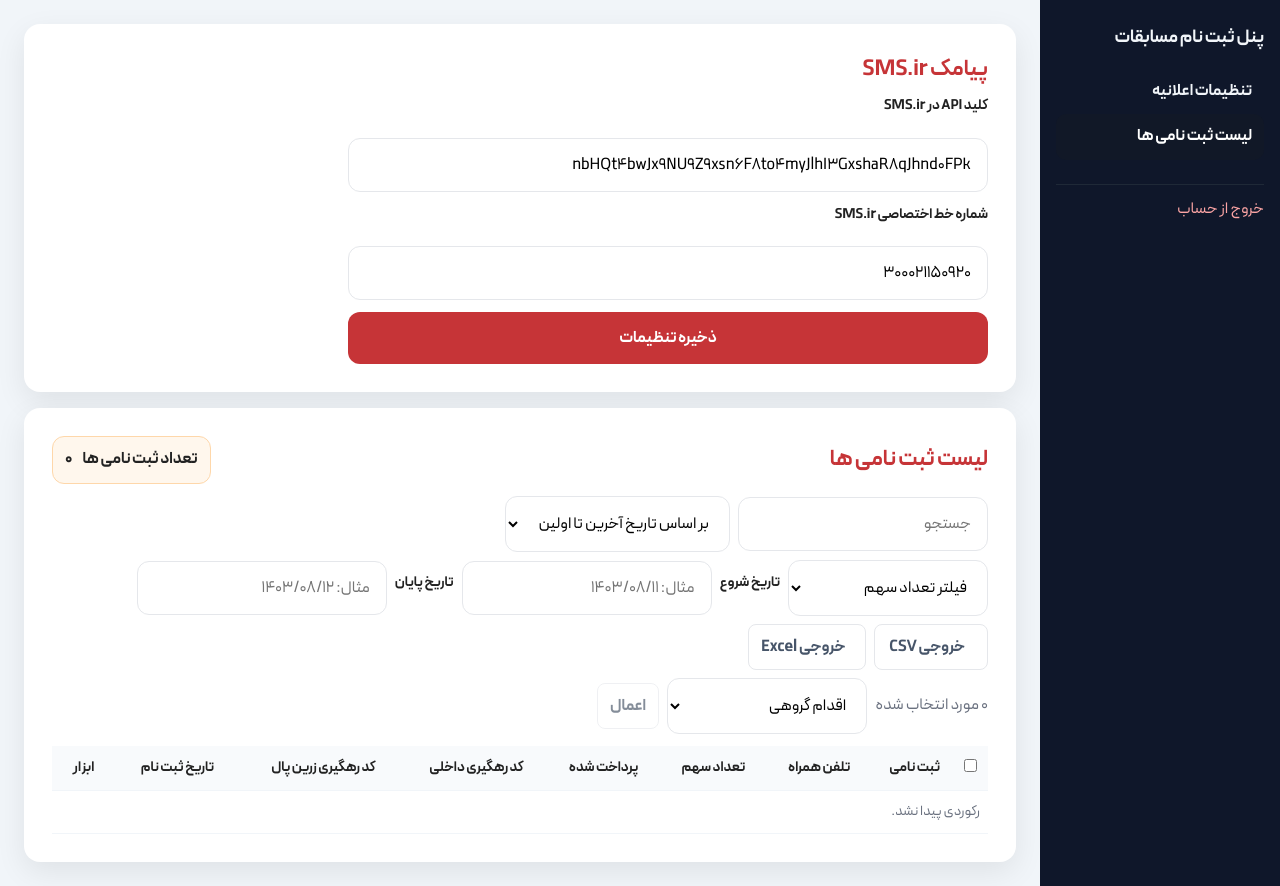
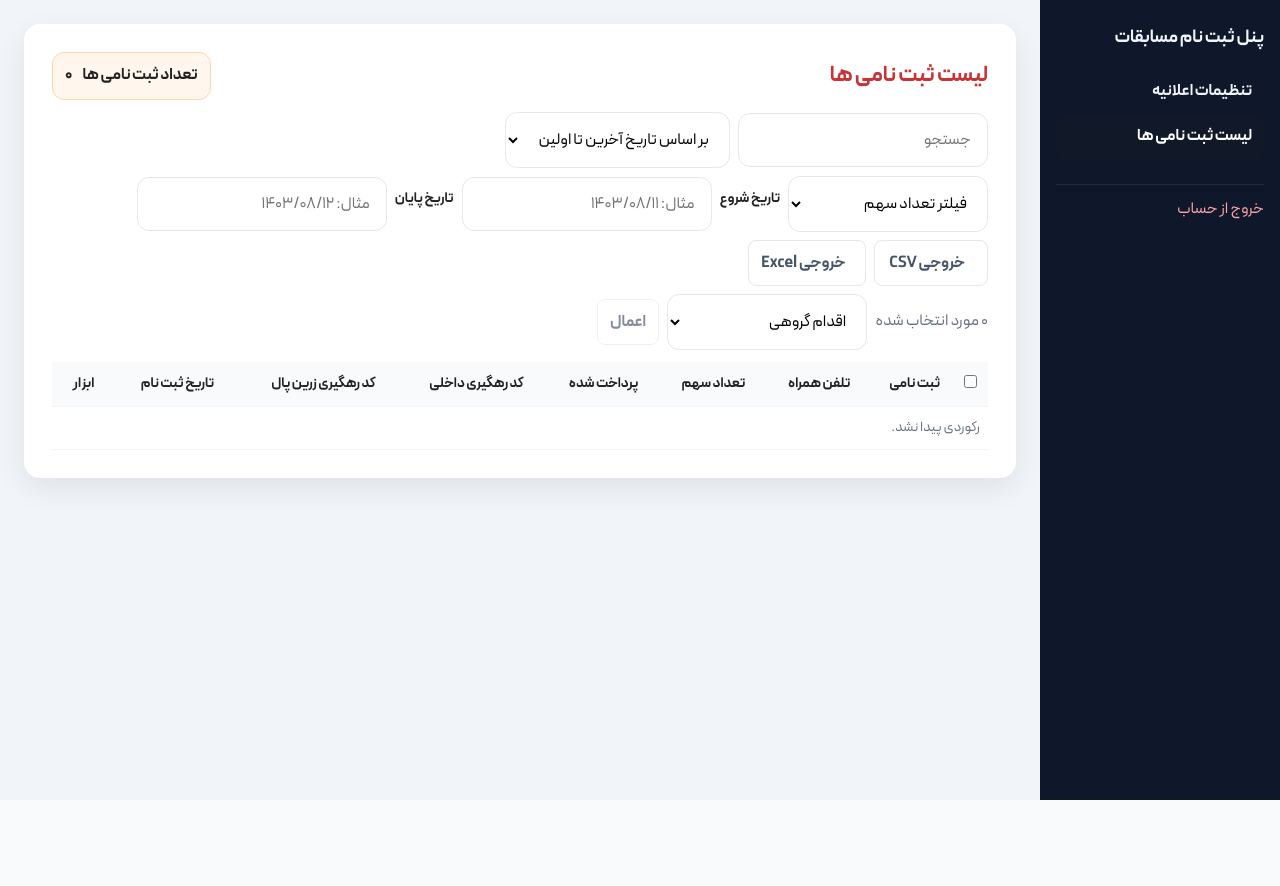
Before and after one commit to iGre4t/Simple-Event-Register-Webpage, a PHP site: page /panel.php in a window 1280 px wide. After the commit the page ends 800 px from the top, so only its background shows below. Run offline with PHP 8.4, Linux system fonts and the light colour scheme; the visitor is signed in with stand-in values (Sample User, id 1); some libraries are stand-ins or nearby versions.

Commit message:
Tab Behavior

```diff
--- a/panel.php
+++ b/panel.php
@@ -336,6 +336,9 @@
         /* Hide the redundant filter button in the first form */
         .filters form:not([action]) button.btn { display: none; }
         .copy { cursor:pointer; user-select:none; }
+        /* Tabs: only show the active section */
+        .tab-section { display: none; }
+        .tab-section.active { display: block; }
         @media (max-width: 820px){ .app { grid-template-columns: 1fr; } .sidebar { position: sticky; top:0; z-index:2; } }
     </style>
 </head>
@@ -353,7 +356,7 @@
         </aside>
         <main class="content">
             <!-- Notification Settings -->
-            <div id="notification-settings" class="card" style="margin-bottom:16px;">
+            <div id="notification-settings" class="card tab-section" style="margin-bottom:16px;">
                 <h2 class="title" style="margin-top:0">پیامک SMS.ir</h2>
                 <?php if ($smsSaveMsg !== ''): ?>
                     <div class="tag" style="background:#e8f5e9; border:1px solid #bbf7d0; color:#166534; margin-bottom:12px;">
@@ -376,7 +379,7 @@
                     </div>
                 </form>
             </div>
-            <div class="card">
+            <div id="participants" class="card tab-section active">
                 <div class="header-row">
                     <h1 class="title" style="margin:0">لیست ثبت نامی ها</h1>
                     <div class="count-box">
@@ -486,6 +489,30 @@
             </div>
         </main>
     </div>
+    <script>
+      // Tab navigation: show only selected section
+      (function(){
+        var links = Array.from(document.querySelectorAll('.side-nav a[href^="#"]'));
+        var sections = {};
+        links.forEach(function(a){
+          var id = (a.getAttribute('href')||'').slice(1);
+          var sec = document.getElementById(id);
+          if(sec){ sections[id]=sec; }
+        });
+        function activate(id){
+          Object.keys(sections).forEach(function(k){ sections[k].classList.toggle('active', k===id); });
+          links.forEach(function(a){ a.classList.toggle('active', a.getAttribute('href')==='#'+id); });
+          try{ history.replaceState(null,'','#'+id); }catch(e){}
+        }
+        var initial = (location.hash||'#participants').slice(1);
+        if(!sections[initial]){ initial = Object.keys(sections)[0] || null; }
+        if(initial){ activate(initial); }
+        links.forEach(function(a){
+          a.addEventListener('click', function(ev){ ev.preventDefault(); activate((this.getAttribute('href')||'').slice(1)); });
+        });
+        window.addEventListener('hashchange', function(){ var id=(location.hash||'').slice(1); if(sections[id]) activate(id); });
+      })();
+    </script>
     <script>
       document.addEventListener('click', function(e){
         var el = e.target.closest('.copy');
```
